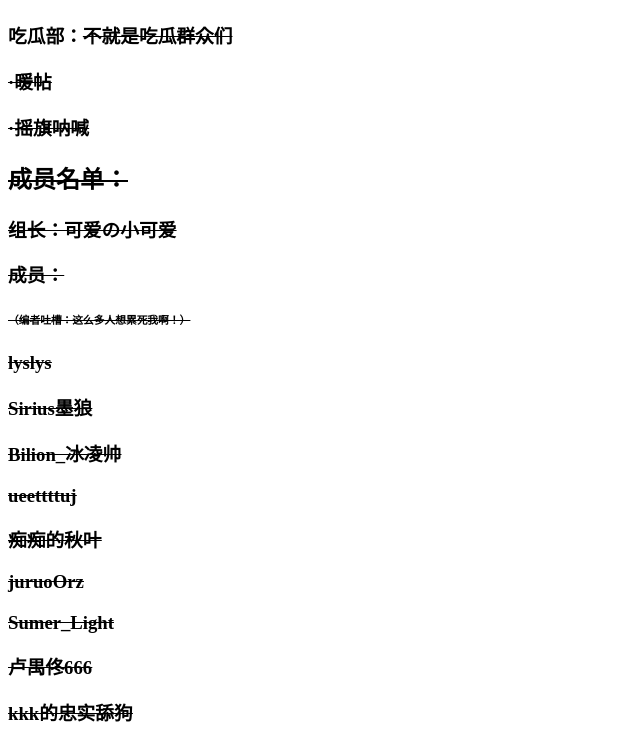
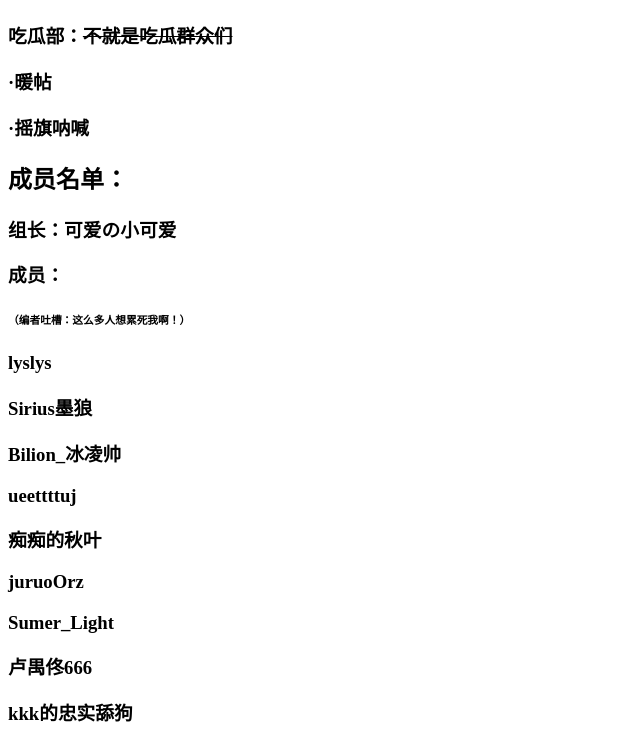
Before and after one commit to USALemon/luogulsp, a plain HTML site: page depa/look.html in a window 1280 px wide. Shown: the part 54-800 px from the top of the page, without its empty margins (0-640 px from the left). Drawn offline with Linux system fonts and the light colour scheme.

Commit message:
Update look.html

```diff
--- a/depa/look.html
+++ b/depa/look.html
@@ -3,7 +3,7 @@
     <title>洛谷零食铺 吃瓜部</title>
   </head>
     <h1>洛谷零食铺部门：吃瓜部</h1>
-    <h3>吃瓜部：<s>不就是吃瓜群众们<s></h3>
+    <h3>吃瓜部：<s>不就是吃瓜群众们</s></h3>
     <h3>·暖帖</h3>
     <h3>·摇旗呐喊</h3>
     <h2>成员名单：</h2>
```
